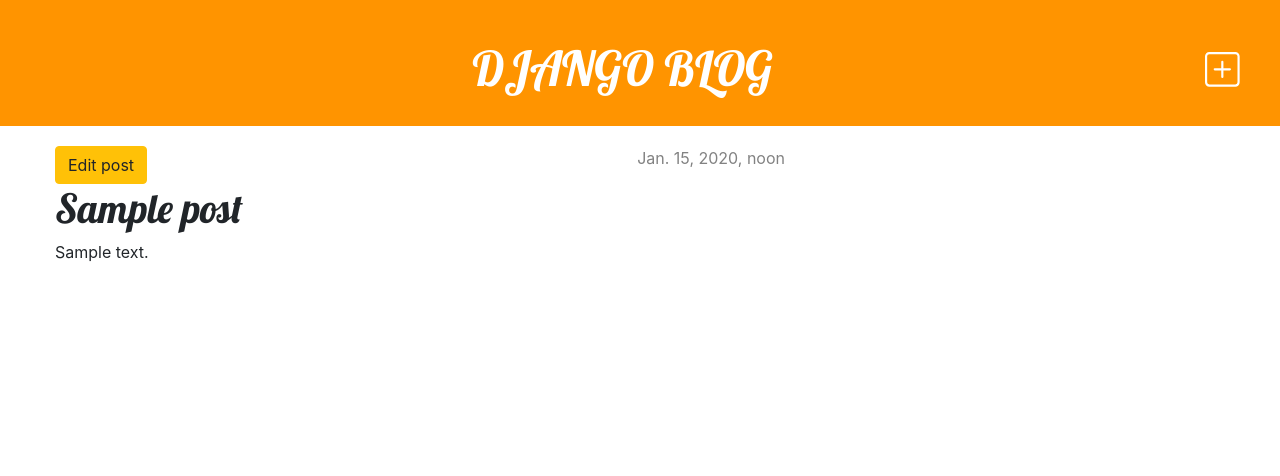
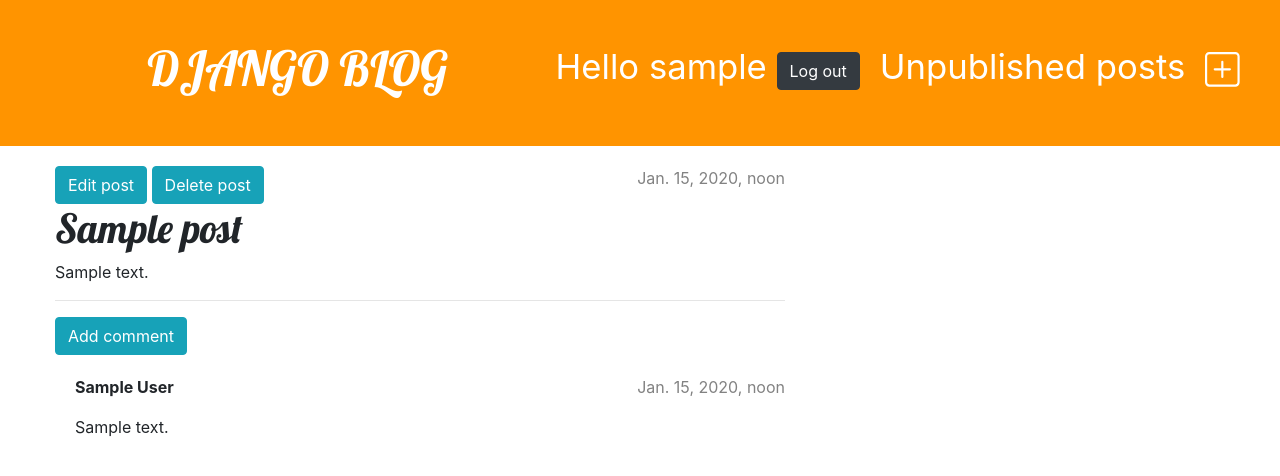
Before and after one commit to OlegKondratenko/Portfolio, a Django app: page /post/1 in a window 1280 px wide. Shown: the top 476 px of the page. Run offline with Django 3.2, Linux system fonts and the light colour scheme; a user stored in the database is signed in; tables that the repository leaves empty hold one stand-in row (values such as "Sample post"); some libraries are stand-ins or nearby versions.

Commit message:
authentication logic added, ability add/delete commets for posts

```diff
--- a/mysite/blog/admin.py
+++ b/mysite/blog/admin.py
@@ -1,6 +1,6 @@
 from django.contrib import admin
-from .models import Post
+from .models import Post, Comments
 
 admin.site.register(Post)
-
+admin.site.register(Comments)
 # Register your models here.
--- a/mysite/blog/models.py
+++ b/mysite/blog/models.py
@@ -16,3 +16,21 @@ class Post(models.Model):
 
     def __str__(self):
         return self.title
+
+    def approved_comments(self):
+        return self.comments.filter(approved_comment=True)
+
+
+class Comments(models.Model):
+    post = models.ForeignKey('blog.Post', on_delete=models.CASCADE, related_name='comments')
+    author = models.CharField(max_length=200)
+    text = models.TextField()
+    created_date = models.DateTimeField(default=timezone.now)
+    approved_comment = models.BooleanField(default=False)
+
+    def approve(self):
+        self.approved_comment = True
+        self.save()
+
+    def __str__(self):
+        return self.text
--- a/mysite/blog/static/css/blog.css
+++ b/mysite/blog/static/css/blog.css
@@ -9,7 +9,7 @@ h1 a {
 .page-header {
     background-color: #ff9400;
     margin-top: 0;
-    padding: 40px 20px 20px 40px;
+    padding: 40px 20px 40px 40px;
 }
 
 .page-header h1, .page-header h1 a, .page-header h1 a:visited, .page-header h1 a:active {
@@ -55,3 +55,7 @@ h1, h2, h3, h4 {
 .post h1 a, .post h1 a:visited {
     color: #000000;
 }
+
+.comment {
+    margin: 20px 0px 20px 20px;
+}
--- a/mysite/blog/templates/blog/layout.html
+++ b/mysite/blog/templates/blog/layout.html
@@ -26,7 +26,13 @@
           <path fill-rule="evenodd" d="M8 4a.5.5 0 0 1 .5.5v3h3a.5.5 0 0 1 0 1h-3v3a.5.5 0 0 1-1 0v-3h-3a.5.5 0 0 1 0-1h3v-3A.5.5 0 0 1 8 4z"/>
         </svg>
       </a>
+      <a href="{% url 'post_draft_list' %}" class="top-menu">Unpublished posts<span class="glyphicon glyphicon-edit"></span></a>
+      <p class="top-menu">Hello {{ user.username }} <small><a href="{% url 'logout' %}" class="btn btn-dark">Log out</a></small></p>
+      {% else %}
+        <a href="{% url 'login' %}" class="top-menu btn btn-dark">Login<span class="glyphicon glyphicon-lock"></span></a>
       {% endif %}
+
+
 
       <h1 class="display-2 text-center text-uppercase "><a href="{%url 'post_list' %}" class="text-decoration-none">Django Blog</a></h1>
     </div>
--- a/mysite/blog/templates/blog/post_info.html
+++ b/mysite/blog/templates/blog/post_info.html
@@ -6,11 +6,35 @@
             <div class="date">
                 {{ post.published_date }}
             </div>
+        {% else %}
+            <a href="{% url 'post_publish' pk=post.pk %}" class="btn btn-warning">Publish</a>
         {% endif %}
         {% if user.is_authenticated %}
-        <a class="btn btn-warning" href="{% url 'post_edit' pk=post.pk %}">Edit post<span class="glyphicon glyphicon-pencil"></span></a>
+        <a class="btn btn-info" href="{% url 'post_edit' pk=post.pk %}">Edit post<span class="glyphicon glyphicon-pencil"></span></a>
+        <a class="btn btn-info" href="{% url 'post_remove' pk=post.pk %}">Delete post<span class="glyphicon glyphicon-remove"></span></a>
         {% endif %}
         <h1>{{ post.title }}</h1>
         <p>{{ post.text|linebreaksbr }}</p>
+
+        <hr>
+        <a class="btn btn-info" href="{% url 'add_comment_to_post' pk=post.pk %}">Add comment</a>
+        {% for comment in post.comments.all %}
+        {% if user.is_authenticated or comment.approved_comment %}
+            <div class="comment">
+                <div class="date">{{ comment.created_date }}</div>
+                {% if not comment.approved_comment %}
+                <a class="btn btn-info" href="{% url 'comment_remove' pk=comment.pk %}">Comment remove<span class="glyphicon glyphicon-remove"></span></a>
+                <a class="btn btn-info" href="{% url 'comment_approve' pk=comment.pk %}">Comment approve<span class="glyphicon glyphicon-ok"></span></a>
+                {% endif %}
+                <strong>{{ comment.author }}</strong>
+                <p>{{ comment.text|linebreaks }}</p>
+            </div>
+            {% endif %}
+        {% empty %}
+
+            <p>No comments here yet :(</p>
+        {% endfor %}
+
+
     </div>
 {% endblock %}
--- a/mysite/blog/templates/blog/post_list.html
+++ b/mysite/blog/templates/blog/post_list.html
@@ -13,6 +13,7 @@
         </div>
         <h1><a href="{% url 'post_info' pk=post.pk %}">{{ post.title }}</a></h1>
         <p>{{ post.text|linebreaksbr }}</p>
+        <a href="{% url 'post_info' pk=post.pk %}">Comments: {{ post.approved_comments.count }}</a>
     </div>
 {% endfor %}
 
--- a/mysite/blog/urls.py
+++ b/mysite/blog/urls.py
@@ -6,4 +6,10 @@ urlpatterns = [
     re_path(r'post/(?P<pk>[0-9]+)$', views.post_info, name="post_info"),
     re_path(r'^post/new/$', views.post_new, name='post_new'),
     re_path(r'^post/(?P<pk>[0-9]+)/edit/$', views.post_edit, name='post_edit'),
+    path('drafts/', views.post_draft_list, name='post_draft_list'),
+    path('post/<pk>/publish/', views.post_publish, name='post_publish'),
+    path('post/<pk>/remove/', views.post_remove, name='post_remove'),
+    path('post/<int:pk>/comment/', views.add_comment_to_post, name='add_comment_to_post'),
+    path('comment/<int:pk>/approve/', views.comment_approve, name='comment_approve'),
+    path('comment/<int:pk>/remove/', views.comment_remove, name='comment_remove'),
 ]
--- a/mysite/blog/views.py
+++ b/mysite/blog/views.py
@@ -1,33 +1,35 @@
 from django.shortcuts import render, get_object_or_404, redirect
 from django.utils import timezone
-from .models import Post
-from .forms import PostForm
+from .models import Post, Comments
+from .forms import PostForm, CommentForm
+from django.contrib.auth.decorators import login_required
 
 def post_list(request):
     posts = Post.objects.filter(published_date__lte=timezone.now()).order_by('published_date')
     return render(request, 'blog/post_list.html', {'posts': posts})
 
+
 def post_info(request, pk):
     post = get_object_or_404(Post, id=pk)
     return render(request, 'blog/post_info.html', {
-        "post": post
+        "post": post,
+
         })
 
-
+@login_required
 def post_new(request):
     if request.method == "POST":
         form = PostForm(request.POST)
         if form.is_valid():
             post = form.save(commit=False)
             post.author = request.user
-            post.published_date = timezone.now()
             post.save()
             return redirect('post_info', pk=post.pk)
     else:
         form = PostForm()
     return render(request, 'blog/post_edit.html', {'form': form})
 
-
+@login_required
 def post_edit(request, pk):
     post = get_object_or_404(Post, pk=pk)
     if request.method == "POST":
@@ -35,9 +37,51 @@ def post_edit(request, pk):
         if form.is_valid():
             post = form.save(commit=False)
             post.author = request.user
-            post.published_date = timezone.now()
             post.save()
             return redirect('post_info', pk=post.pk)
     else:
         form = PostForm(instance=post)
     return render(request, 'blog/post_edit.html', {'form': form})
+
+@login_required
+def post_draft_list(request):
+    posts = Post.objects.filter(published_date__isnull=True).order_by("created_date")
+    return render(request, 'blog/post_draft_list.html', {'posts': posts})
+
+@login_required
+def post_publish(request, pk):
+    post = get_object_or_404(Post, pk=pk)
+    post.publish()
+    return redirect('post_info', pk=pk)
+
+@login_required
+def post_remove(request, pk):
+    post = get_object_or_404(Post, pk=pk)
+    post.delete()
+    return redirect('post_list')
+
+
+def add_comment_to_post(request, pk):
+    post = get_object_or_404(Post, pk=pk)
+    if request.method == 'POST':
+        form = CommentForm(request.POST)
+        if form.is_valid():
+            comment = form.save(commit=False)
+            comment.post = post
+            comment.save()
+            return redirect('post_info', pk=post.pk)
+    else:
+        form = CommentForm()
+        return render(request, 'blog/add_comment_to_post.html', {'form':form})
+
+@login_required
+def comment_approve(request, pk):
+    comment = get_object_or_404(Comments, pk=pk)
+    comment.approve()
+    return redirect('post_info', pk=comment.post.pk)
+
+@login_required
+def comment_remove(request, pk):
+    comment = get_object_or_404(Comments, pk=pk)
+    comment.delete()
+    return redirect('post_info', pk=comment.post.pk)
--- a/mysite/mysite/urls.py
+++ b/mysite/mysite/urls.py
@@ -16,8 +16,11 @@ Including another URLconf
 from django.contrib import admin
 from django.urls import path, include
 from blog import urls
+from django.contrib.auth import views
 
 urlpatterns = [
     path('admin/', admin.site.urls),
+    path('accounts/login/', views.LoginView.as_view(), name='login'),
     path('', include('blog.urls')),
+    path('accounts/logout/', views.LogoutView.as_view(), name='logout'),
 ]
```
Also changed, not shown: mysite/blog/forms.py (+7 -1 lines), mysite/blog/templates/blog/add_comment_to_post.html (added, +10 -0 lines), mysite/blog/templates/blog/post_draft_list.html (added, +11 -0 lines), mysite/blog/templates/registration/login.html (added, +24 -0 lines), mysite/mysite/settings.py (+8 -2 lines), mysite/blog/migrations/0002_comment.py (added), mysite/blog/migrations/0003_auto_20200922_1515.py (added).
